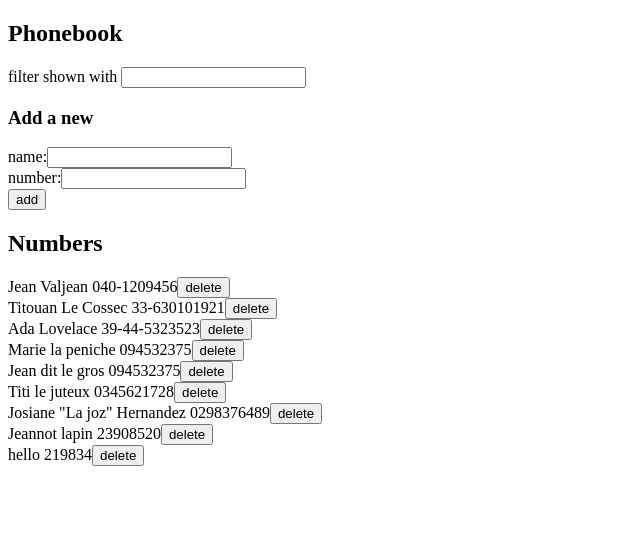
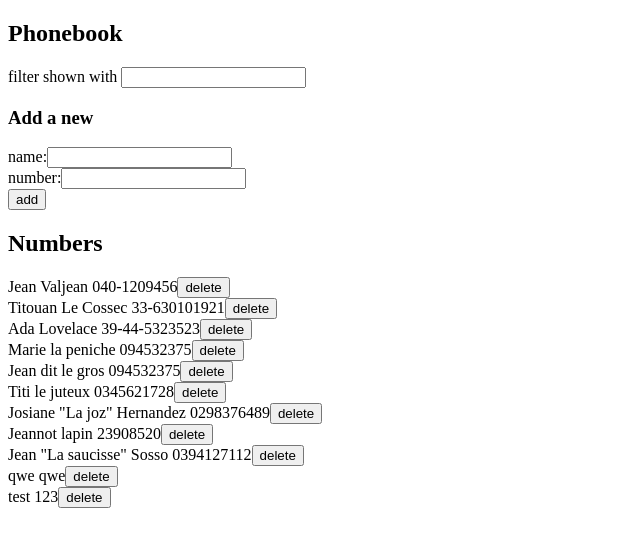
Before and after one commit to wdclem/fsopen, a React (Create React App) app in the folder part2/phonebook/: page / in a window 1280 px wide. Shown: the top 546 px of the page, without its empty margins (0-640 px from the left). Built offline with nearby package versions, Linux system fonts and the light colour scheme; data requests are answered from the project's data file.

Commit message:
delete and update number corrected, could consider making form blank after adding

```diff
--- a/part2/phonebook/db.json
+++ b/part2/phonebook/db.json
@@ -41,9 +41,19 @@
       "id": 15
     },
     {
-      "name": "hello",
-      "number": "219834",
-      "id": 16
+      "name": "Jean \"La saucisse\" Sosso",
+      "number": "0394127112",
+      "id": 17
+    },
+    {
+      "name": "qwe",
+      "number": "qwe",
+      "id": 19
+    },
+    {
+      "name": "test",
+      "number": "123",
+      "id": 20
     }
   ]
 }
--- a/part2/phonebook/src/App.js
+++ b/part2/phonebook/src/App.js
@@ -12,11 +12,16 @@ const App = () => {
 
   useEffect(() => {
     personService
-      .getAll()
+    .getAll()
+    .then((data) => {
+      setPersons(data);
+    });
+  }, []);
+      /*
       .then(persons => {
         setPersons(persons)
       })
-  }, [persons, setPersons])
+  }, [persons, setPersons])*/
 
   return (
     < div >
@@ -32,13 +37,12 @@ const App = () => {
   )
 }
 
-function delNumber (persons, person, index, setPersons) {
-  //console.log(person, index)
+function delNumber (persons, person, setPersons) {
   if(window.confirm(`Delete ${person.name} ?`)) {
     personService
       .remove(person.id)
       .then(() => {
-        setPersons(persons.filter(person => person.index !== index))
+        setPersons(persons.filter((p) => p.id !== person.id))
       })
     }
 }
@@ -62,28 +66,41 @@ const Form = ({ persons, newName, newNumber, setNewName, setNewNumber, setPerson
 
   const addNew = (event) => {
     event.preventDefault()
-    const nameExists = persons.some(person => person.name.toLowerCase() === newName.toLowerCase())
+    const nameExists= persons.find(person => person.name.toLowerCase() === newName.toLowerCase())
     if (nameExists) {
-      const confirmed = window.confirm(`${newName} is already added to phonebook, replace the old number with a new one ?`)
-      if (confirmed){
-       return
+      if (!window.confirm(`${newName} is already added to phonebook, replace the old number with a new one ?`)){
+        return
       }
+      else {
+        const updatedPerson = { ...nameExists, number: newNumber }
+          personService
+          .update(nameExists.id, updatedPerson)
+          .then(returnedPerson => {
+            const updatedPerson = persons.map(person => {
+              if (person.id === returnedPerson.id) {
+                return returnedPerson
+              }
+              else {
+                return person
+              }
+            })
+          setPersons(updatedPerson)
+          })
+        }
 
     }
-    else {
+    else{
       const personObject = {
         name: newName,
         number: newNumber
       }
-
       personService
         .create(personObject)
         .then(returnedPerson => {
           setPersons(persons.concat(returnedPerson))
-          //setPersons('')
         })
+     }
     }
-  }
   /* event.preventDefault()
    const nameExists = persons.some(person => person.name.toLowerCase() === newName.toLowerCase())
    if (nameExists) {
@@ -111,12 +128,13 @@ const Form = ({ persons, newName, newNumber, setNewName, setNewNumber, setPerson
 }
 
 const Numbers = ({ persons, newSearch, setPersons }) => {
+  console.log(persons);
   const filteredPersons = persons.filter((person) => person.name.toLowerCase().includes(newSearch.toLowerCase()))
 
   return (
-    filteredPersons.map((person, index) => (
-      <div key={index}>{person.name} {person.number}
-        <button onClick= {() => delNumber(persons, person, person.id, setPersons)}>delete</button>
+    filteredPersons.map((person) => (
+      <div key={person.id}>{person.name} {person.number}
+        <button onClick= {() => delNumber(persons, person, setPersons)}>delete</button>
       </div>))
   )
 }
--- a/part2/phonebook/src/services/persons.js
+++ b/part2/phonebook/src/services/persons.js
@@ -11,9 +11,14 @@ const create = newObject => {
     return request.then(response => response.data)
 }
 
+const update = (id, personObject)=> {
+    const request = axios.put(`${baseUrl}/${id}`, personObject)
+    return request.then(response => response.data)
+}
+
 const remove = (index) => {
     const request = axios.delete(`${baseUrl}/${index}`)
     return request.then(response => response.data)
 }
 
-export default { getAll, create, remove }
+export default { getAll, create, update, remove }
```
